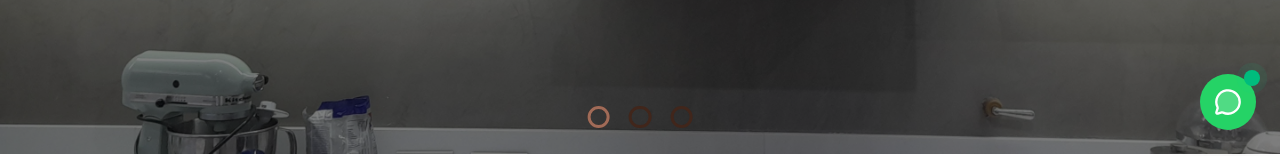
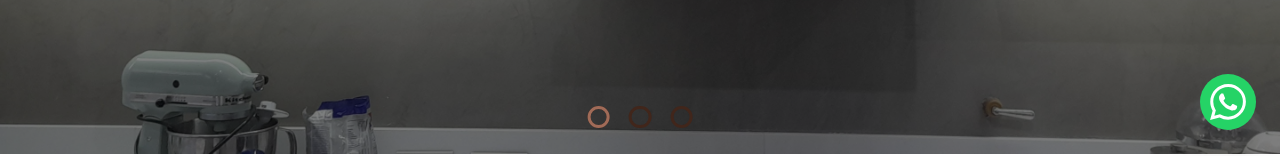
Before and after one commit to fernandezale/RM-Landing-Typescript, a React (Vite) app: page / in a window 1280 px wide. Shown: the part 646-802 px from the top of the page. Built offline with nearby package versions, Linux system fonts and the light colour scheme.

Commit message:
pongo el svg correcto del boton de whatsapp y quito el punto de animacion

```diff
--- a/src/components/FloatingWhatsApp.tsx
+++ b/src/components/FloatingWhatsApp.tsx
@@ -21,11 +21,15 @@
         aria-label="Contactar por WhatsApp"
         className="group relative flex items-center justify-center w-14 h-14 bg-[#25D366] hover:bg-[#20ba5a] text-white rounded-full shadow-2xl transition-transform duration-300 hover:scale-110 focus:outline-none focus:ring-4 focus:ring-[#25D366]/40"
       >
-        <span className="absolute -top-1 -right-1 flex h-4 w-4">
+        {/* <span className="absolute -top-1 -right-1 flex h-4 w-4">
           <span className="animate-ping absolute inline-flex h-full w-full rounded-full bg-emerald-400 opacity-75"></span>
           <span className="relative inline-flex rounded-full h-4 w-4 bg-emerald-500"></span>
-        </span>
-        <MessageCircle className="w-7 h-7 fill-white/20 group-hover:scale-105 transition-transform" />
+        </span> */}
+        {/* Icono Vectorial SVG Oficial de WhatsApp */}
+        <svg xmlns="http://www.w3.org/2000/svg" viewBox="0 0 24 24" fill="currentColor" className="h-9 w-9 text-white">
+
+        <path d="M17.472 14.382c-.297-.149-1.758-.867-2.03-.967-.273-.099-.471-.148-.67.15-.197.297-.767.966-.94 1.164-.173.199-.347.223-.644.075-.297-.15-1.255-.463-2.39-1.475-.883-.788-1.48-1.761-1.653-2.059-.173-.297-.018-.458.13-.606.134-.133.298-.347.446-.52.149-.174.198-.298.298-.497.099-.198.05-.371-.025-.52-.075-.149-.669-1.612-.916-2.207-.242-.579-.487-.5-.669-.51-.173-.008-.371-.01-.57-.01-.198 0-.52.074-.792.372-.272.297-1.04 1.016-1.04 2.479 0 1.462 1.065 2.875 1.213 3.074.149.198 2.096 3.2 5.077 4.487.709.306 1.262.489 1.694.625.712.227 1.36.195 1.871.118.571-.085 1.758-.719 2.006-1.413.248-.694.248-1.289.173-1.413-.074-.124-.272-.198-.57-.347m-5.421 7.403h-.004a9.87 9.87 0 01-5.031-1.378l-.361-.214-3.741.982.998-3.648-.235-.374a9.86 9.86 0 01-1.51-5.26c.001-5.45 4.436-9.884 9.888-9.884 2.64 0 5.122 1.03 6.988 2.898a9.825 9.825 0 012.893 6.994c-.003 5.45-4.437 9.884-9.885 9.884m8.413-18.297A11.815 11.815 0 0012.05 0C5.495 0 .16 5.335.157 11.892c0 2.096.547 4.142 1.588 5.945L.057 24l6.305-1.654a11.882 11.882 0 005.683 1.448h.005c6.554 0 11.89-5.335 11.893-11.893a11.821 11.821 0 00-3.48-8.413z"></path>
+    </svg>
       </a>
     </div>
   );
```
